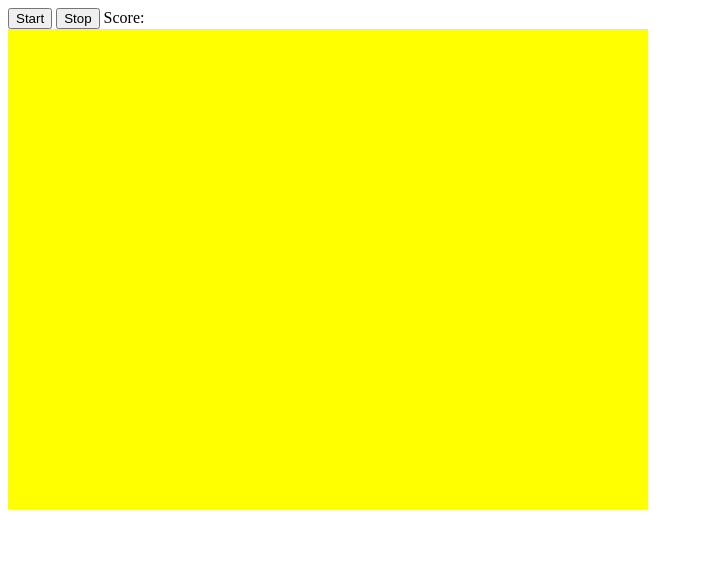
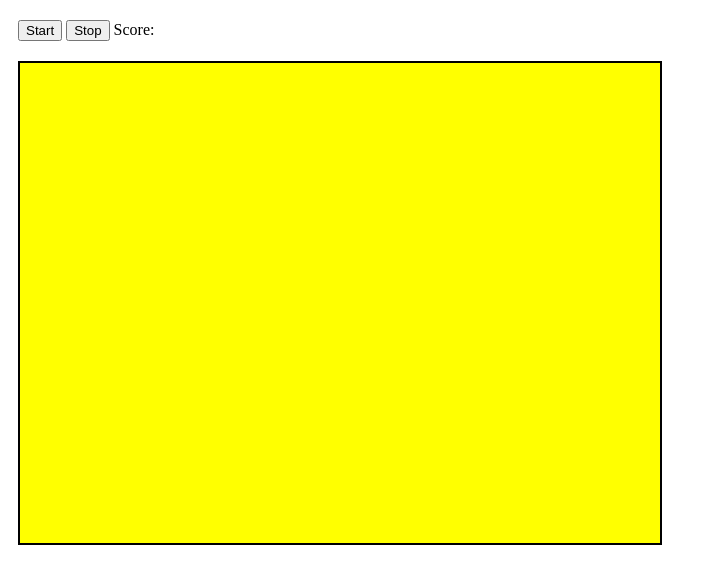
Before and after one commit to koshmaymm/canvasRectangles, a plain HTML site: page index.html in a window 1280 px wide. Shown: the whole page, without its empty margins (0-717 px from the left). Drawn offline with Linux system fonts and the light colour scheme.

Commit message:
add border to canvas and margins

```diff
--- a/index.html
+++ b/index.html
@@ -7,6 +7,13 @@
         <style>
             canvas {
                 background: yellow;
+                border: 2px solid black;
+                margin: 10px;
+            }
+
+            div {
+                margin: 10px;
+                margin-top: 20px;
             }
         </style>
     </head>
```
